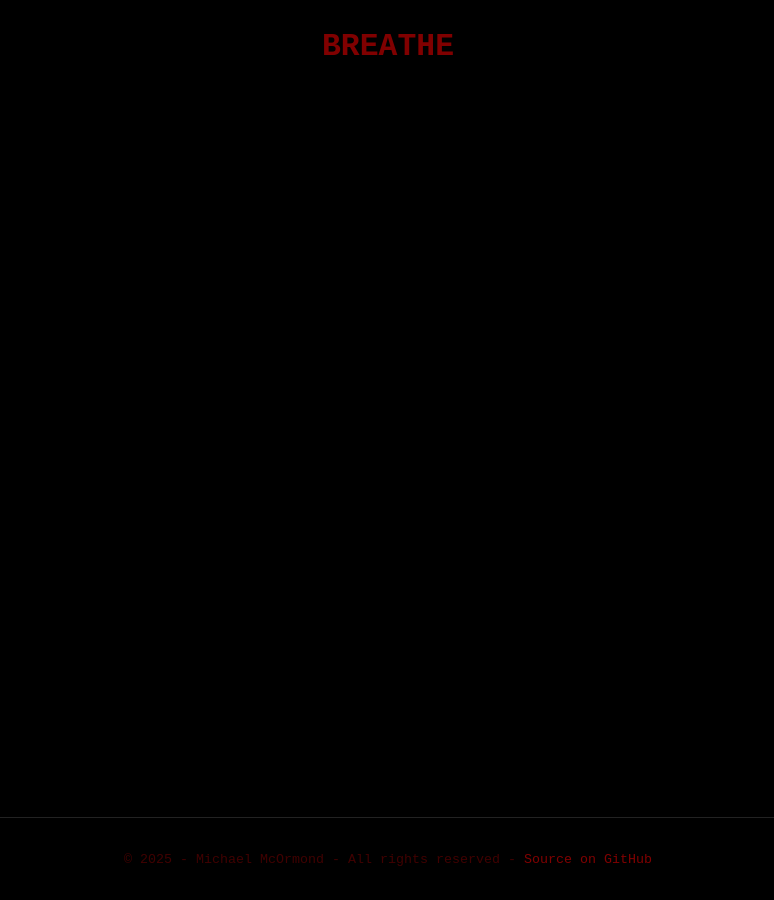
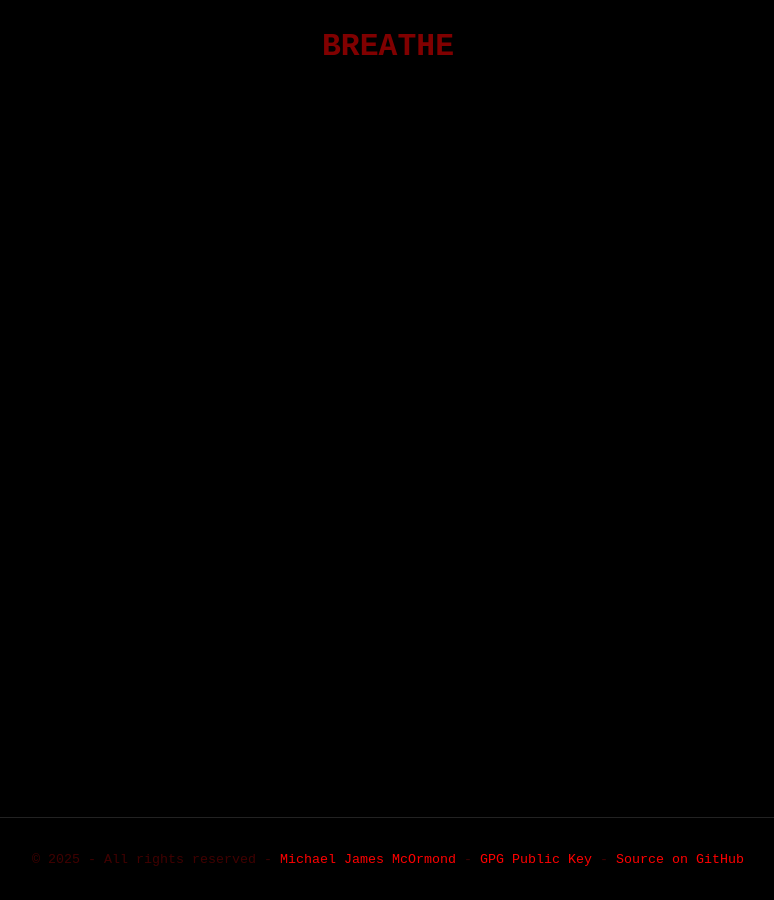
Before and after one commit to mikeymco/shiftrequest.art, a Jekyll site: the page built from tunnel.html, in a window 1280 px wide. Shown: the whole page, without its empty margins (252-1026 px from the left). Built offline with Jekyll 4.4.1, drawn with Linux system fonts in a browser that asks for light colours.

Commit message:
Update footer with links to public GPG Key

```diff
--- a/_layouts/default.html
+++ b/_layouts/default.html
@@ -38,8 +38,16 @@
   {{ content }}
   <footer>
     <small>
-      <span>&copy; {{ 'now' | date: '%Y' }} - Michael McOrmond - All rights reserved - </span>
-      <a class="github-link" href="https://github.com/mikeymco/shiftrequest.art" target="_blank" rel="noopener">
+      <span>&copy; {{ 'now' | date: '%Y' }} - All rights reserved - </span>
+      <a class="footer-link" href="https://mikeymco.com/gpg-public-key.asc">
+        Michael James McOrmond
+      </a>
+       -
+      <a class="footer-link" href="https://mikeymco.com/gpg-public-key.asc">
+        GPG Public Key
+      </a>
+       -
+      <a class="footer-link" href="https://github.com/mikeymco/shiftrequest.art" target="_blank" rel="noopener">
         Source on GitHub
       </a>
     </small>
--- a/_sass/footer.scss
+++ b/_sass/footer.scss
@@ -6,7 +6,7 @@ footer {
   background: $color-bg;
 }
 
-.github-link {
+.footer-link {
   text-wrap: nowrap;
   &:hover, &:focus {
     text-decoration: underline;
```
